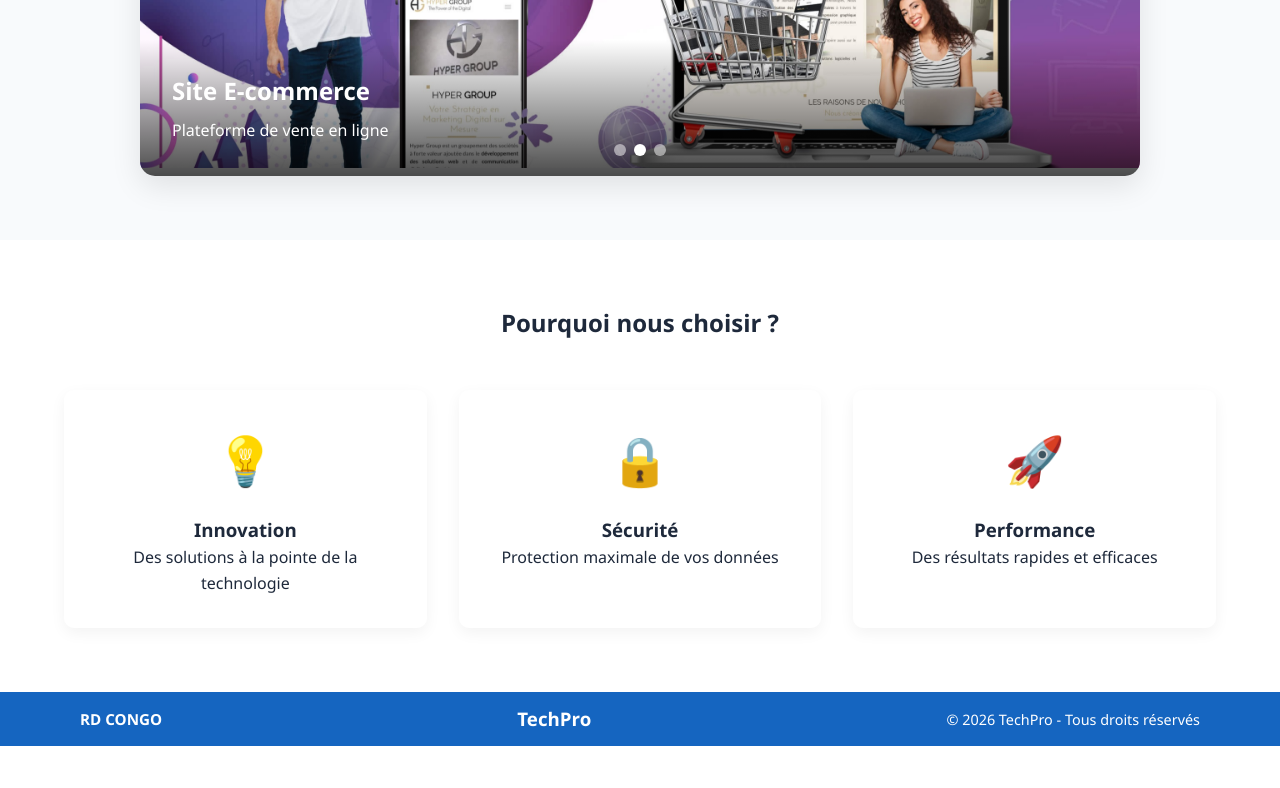
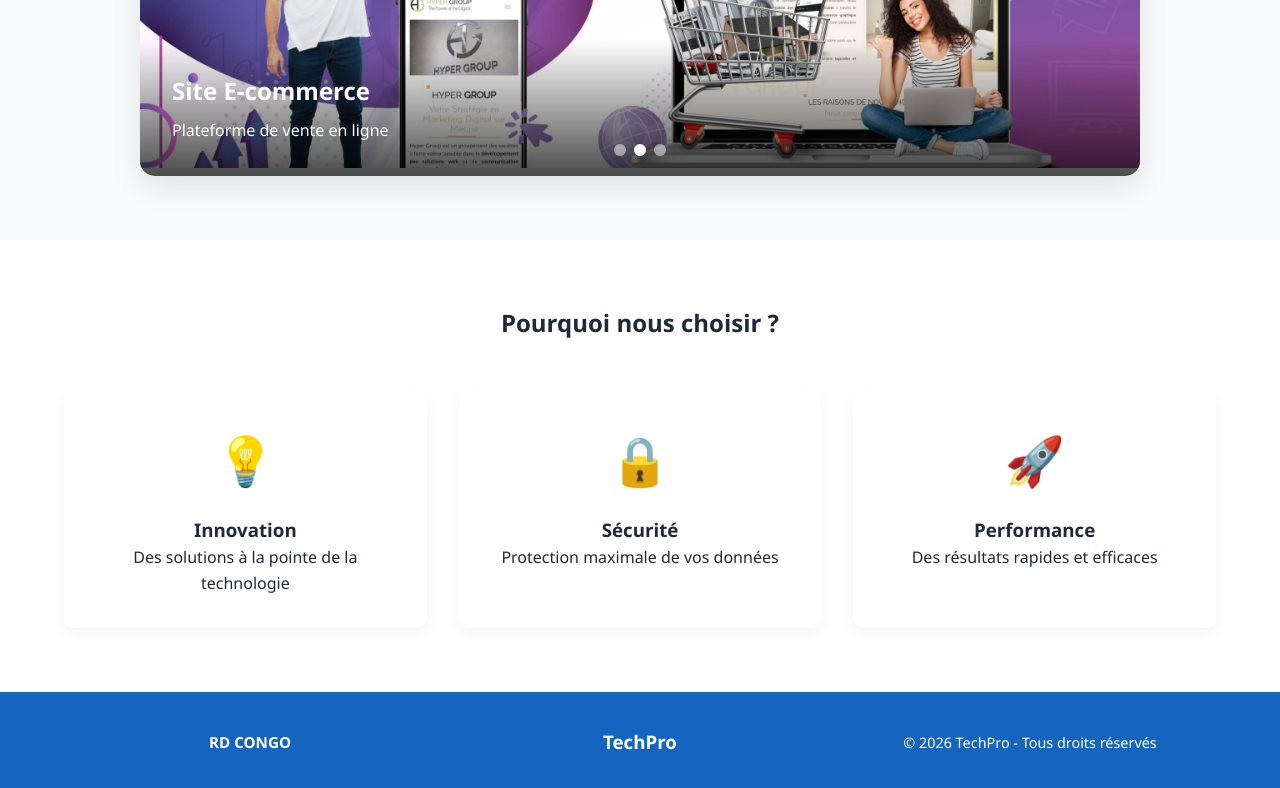
Before and after one commit to ryanmbuya5-gif/Mon-examen-web-1, a plain HTML site: page index.html in a window 1280 px wide. Shown: the part 996-1784 px from the top of the page. Before the commit the page ends 1742 px from the top, so only its background shows below. Drawn offline with Linux system fonts and the light colour scheme.

Commit message:
Update style.css

```diff
--- a/css/style.css
+++ b/css/style.css
@@ -767,3 +767,28 @@ footer {
     transform: rotate(45deg) translate(-5px, -6px);
   }
 }
+
+
+
+/* Remplacement de la section footer dans ta media query existante */
+  footer, .footer {
+    display: flex !important;
+    flex-direction: column !important; /* Force l'empilement vertical obligatoire */
+    align-items: center !important;
+    justify-content: center !important;
+    text-align: center !important;
+    height: auto !important; /* Supprime toute restriction de hauteur */
+    min-height: 100px !important;
+    padding: 20px 15px !important;
+    gap: 10px !important; /* Ajoute un espace automatique de 10px entre chaque ligne */
+  }
+
+  /* Annulation complète des comportements de blocs internes */
+  footer p, footer div, footer span, .footer div, .footer p {
+    display: block !important;
+    width: 100% !important;
+    max-width: 100% !important;
+    position: static !important; /* Désactive les positions absolues ou relatives gênantes */
+    margin: 5px 0 !important;
+    float: none !important; /* Élimine d'anciens comportements de flottement */
+  }
```
